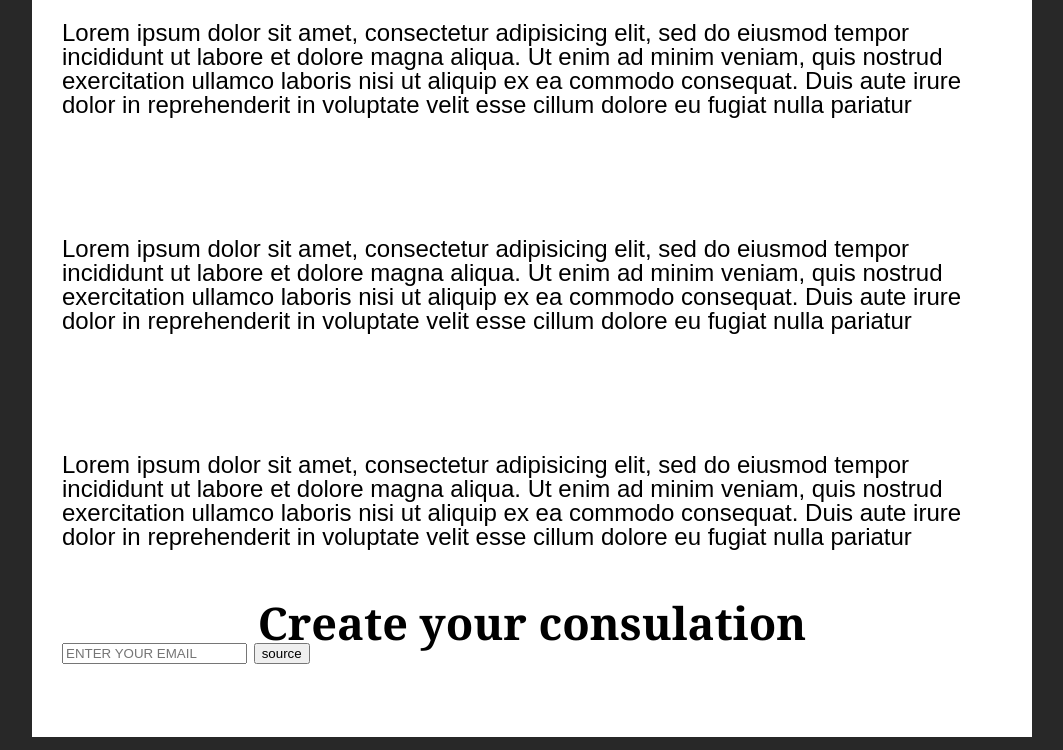
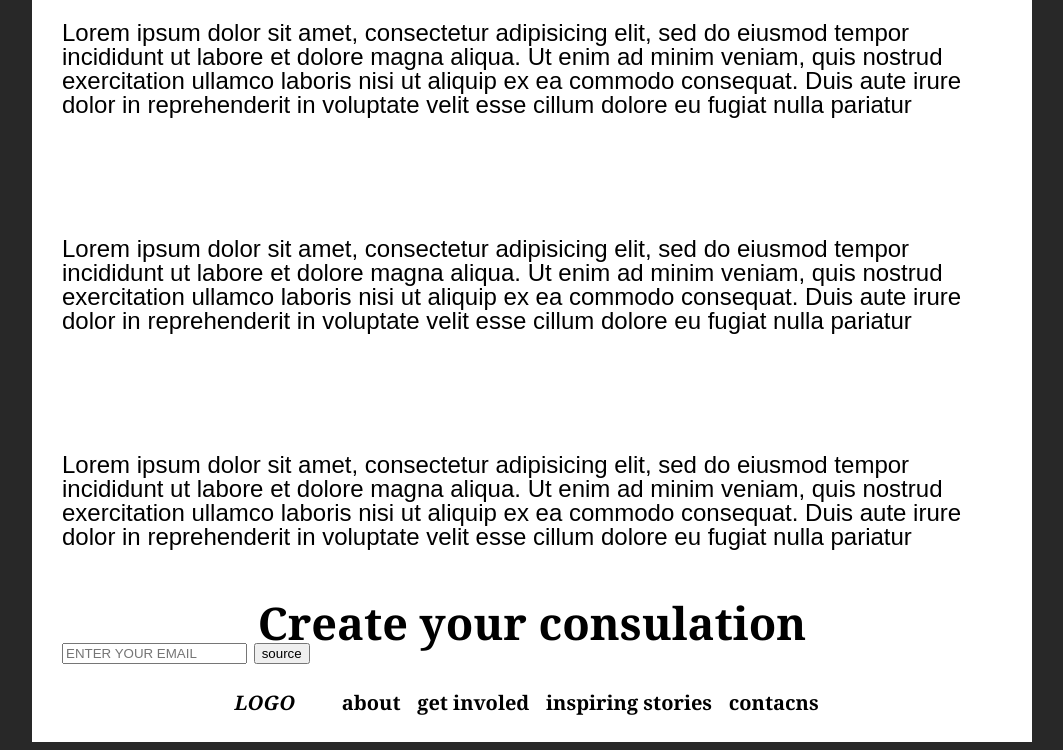
Before and after one commit to NastyaTMF/Lawyers, a website: page source/index.html in a window 1280 px wide. Shown: the part 981-1731 px from the top of the page, without its empty margins (108-1171 px from the left). Drawn offline with nearby package versions, Linux system fonts and the light colour scheme; files that its build step writes are made by us from their sources; a web font is replaced by a local one.

Commit message:
main-header

```diff
--- a/source/less/components/navigation.less
+++ b/source/less/components/navigation.less
@@ -1,25 +1,28 @@
 .navigation {
     display: flex;
-    justify-content: space-between;
-    padding-top: 43px;
+    justify-content: flex-start;
+    background-color: white;
+    color: black;
+    margin: 0 auto;
+    width: 675px;
     &__list {
         display: block;
         list-style-type: none;
-        margin: 0 auto;
-        padding: 0;
-        width: 675px;
         text-align: right;
-        background-color: white;
-        color: black;
     }
     &__link {
         display: inline-block;
         text-decoration: none;
-        color: white;
         font-weight: bold;
         line-height: 30px;
         font-size: 20px;
-        padding-right: 20px;
+        padding-right: 10px;
+        color: black;
+        &--logo {
+            text-transform: uppercase;
+            padding-right: 40px;
+            font-style: italic;
+        }
     }
     &__item {
         display: inline-block;
```
